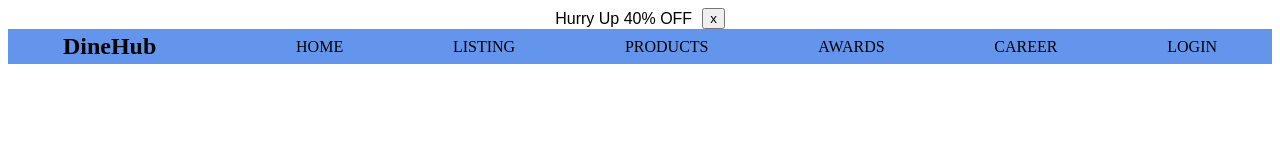
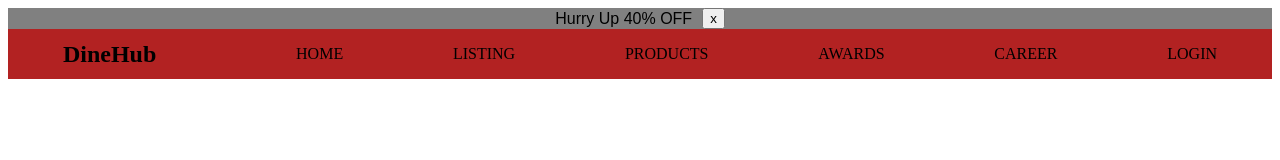
Before and after one commit to Rushikeshs96/React-30, a plain HTML site: page Landing-Page/index.html in a window 1280 px wide. Drawn offline with Linux system fonts and the light colour scheme.

Commit message:
navbar created

```diff
--- a/Landing-Page/index.html
+++ b/Landing-Page/index.html
@@ -8,29 +8,29 @@
     <title>Document</title>
 </head>
 <style>
-      #announce{
+    #announce {
         transition: transform 0.3s;
     }
-      #announce:hover{
+
+    #announce:hover {
         transform: scale(1.3);
     }
-
 </style>
 <script>
-    function closeAnnounce(){
-        document.getElementById("announce").style.display="none";
+    function closeAnnounce() {
+        document.getElementById("announce").style.display = "none";
     }
 </script>
 
 <body>
     <div>
-        <div id="announce" style="display: flex; justify-content: center;align-items: center;font-family:fantasy;">
+        <div id="announce" style="display: flex; justify-content: center;align-items: center;font-family:fantasy;background-color: grey;">
             <span style="margin-right: 10px;">Hurry Up 40% OFF</span>
             <button onclick="closeAnnounce()" id="closebtn">x</button>
         </div>
         <div id="navbar"
-        style="display: flex;justify-content: space-around;align-items: center; background-color:cornflowerblue;height: 35px;">
-        <div style="margin-right: 30px;margin-left: 0px;">
+            style="display: flex;justify-content: space-around;align-items: center; background-color:firebrick;height: 50px;">
+            <div style="margin-right: 30px;margin-inline-start: 0px;">
                 <h2>DineHub</h2>
             </div>
             <a>HOME</a>
```
Lines whose indentation alone changed are shown as unchanged.
